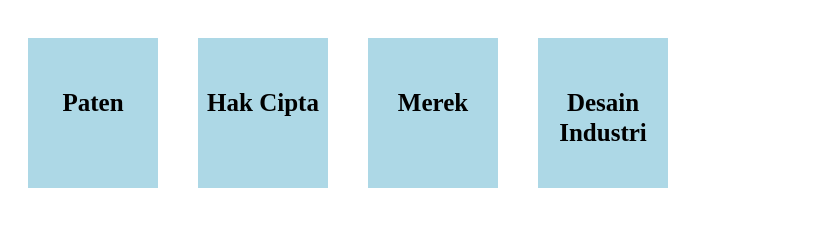
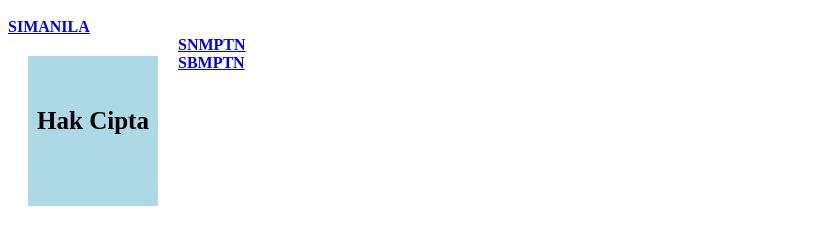
Before and after one commit to laschandro/Web-AR, a plain HTML site: page index.html in a window 1280 px wide. Shown: the part 172-416 px from the top of the page, without its empty margins (0-832 px from the left). Drawn offline with Linux system fonts and the light colour scheme.

Commit message:
Update index.html

```diff
--- a/index.html
+++ b/index.html
@@ -70,10 +70,10 @@
     </div>
 
     <div class="center">
-        <a href="paten.html"><div id="paten"><b>Paten</b></div></a>
-        <a href="hak_cipta.html"><div id="hak-cipta"><b>Hak Cipta</b></div></a>
-        <a href="merek.html"><div id="merek"><b>Merek</b></div></a>
-        <a href="desain_industri.html"><div id="desain-industri"><b>Desain Industri</b></div></a>
+        <a href="SIMANILA.html"><div id="SIMANILA"><b>SIMANILA</b></div></a>
+        <a href="jadwal.html"><div id="hak-cipta"><b>Hak Cipta</b></div></a>
+        <a href="SNMPTN.html"><div id="SNMPTN"><b>SNMPTN</b></div></a>
+        <a href="SBMPTN.html"><div id="SBMPTN"><b>SBMPTN</b></div></a>
 
     </div>
 </body>
```
